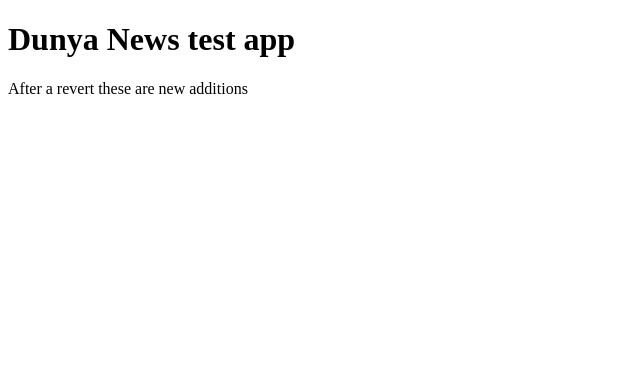
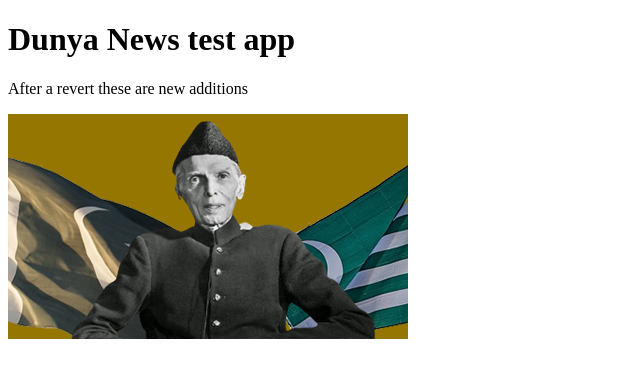
Before and after one commit to mohsinakhtaralam/react-app-dn, a plain HTML site: page index.html in a window 1280 px wide. Shown: the whole page, without its empty margins (0-640 px from the left). Drawn offline with Linux system fonts and the light colour scheme.

Commit message:
adding an image of Quaid e Azam

```diff
--- a/index.html
+++ b/index.html
@@ -8,5 +8,6 @@
 <body>
     <h1> Dunya News test app </h1>
     <p>After a revert these are new additions</p>
+    <img src="400-225.png" alt="" >
 </body>
 </html>
```
Also changed, not shown: 400-225.png (added).
